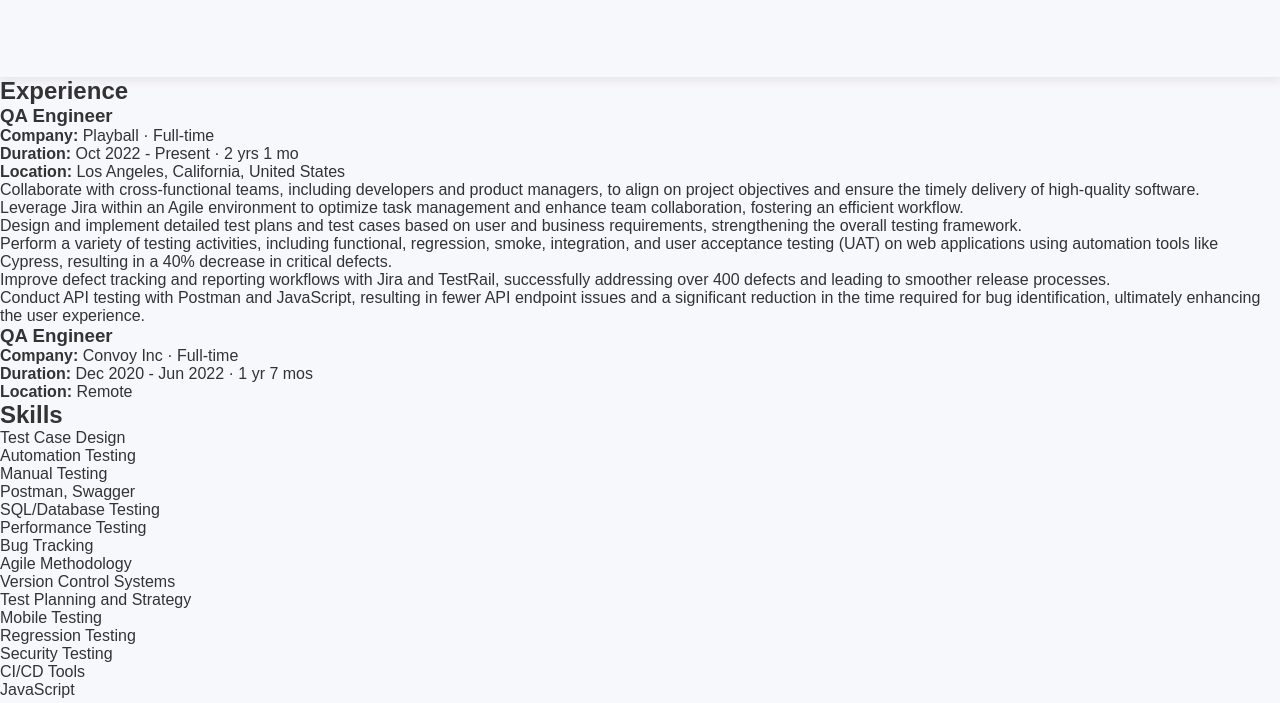
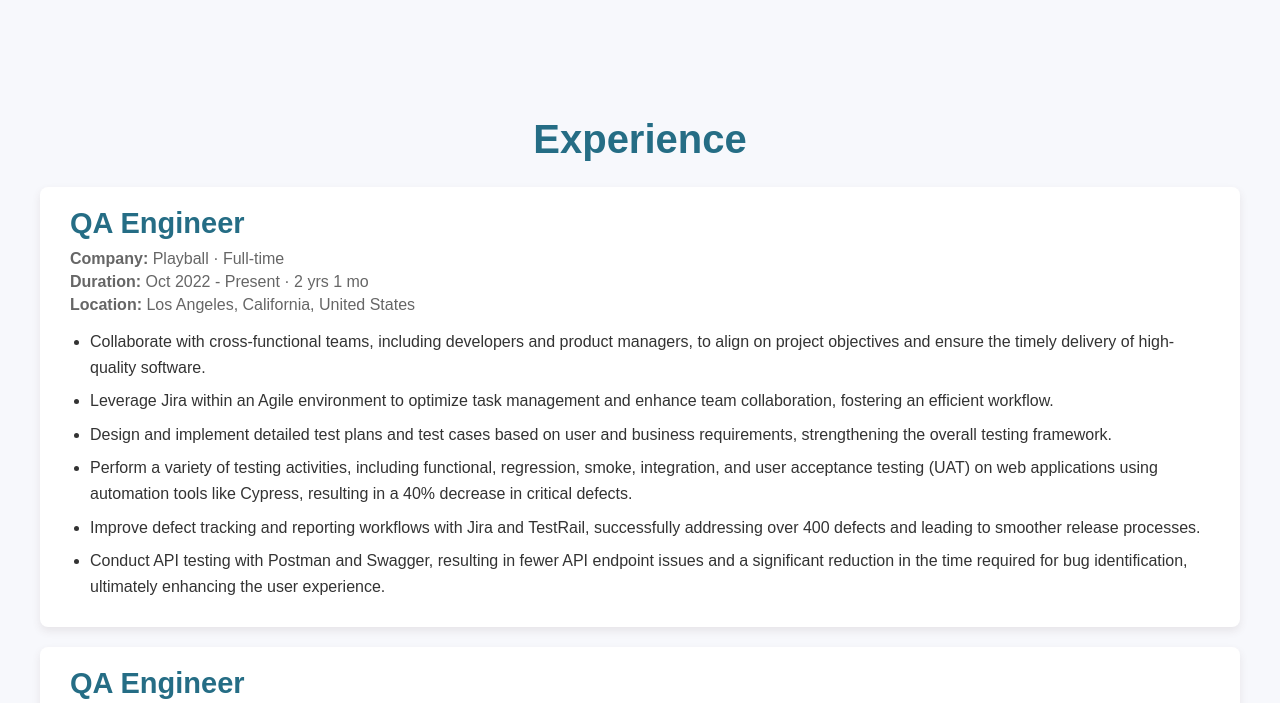
Before and after one commit to valer11k/codemify, a plain HTML site: page resumeWebsite/index.html in a window 1280 px wide. Shown: the part 714-1417 px from the top of the page. Drawn offline with Linux system fonts and the light colour scheme.

Commit message:
Add CSS for experience section

```diff
--- a/resumeWebsite/index.html
+++ b/resumeWebsite/index.html
@@ -55,7 +55,7 @@
                 <li>Design and implement detailed test plans and test cases based on user and business requirements, strengthening the overall testing framework.</li>
                 <li>Perform a variety of testing activities, including functional, regression, smoke, integration, and user acceptance testing (UAT) on web applications using automation tools like Cypress, resulting in a 40% decrease in critical defects.</li>
                 <li>Improve defect tracking and reporting workflows with Jira and TestRail, successfully addressing over 400 defects and leading to smoother release processes.</li>
-                <li>Conduct API testing with Postman and JavaScript, resulting in fewer API endpoint issues and a significant reduction in the time required for bug identification, ultimately enhancing the user experience.</li>
+                <li>Conduct API testing with Postman and Swagger, resulting in fewer API endpoint issues and a significant reduction in the time required for bug identification, ultimately enhancing the user experience.</li>
             </ul>
         </div>
         <div class="job">
--- a/resumeWebsite/style.css
+++ b/resumeWebsite/style.css
@@ -112,3 +112,41 @@
 .button a:hover {
     background-color: #219bc4;
 }
+
+.experience{
+    padding:40px;
+    background-color:#f7f8fc;
+}
+.experience h2{
+    text-align:center;
+    font-size:40px;
+    color:#256d85;
+    margin-bottom:25px;
+}
+.job{
+    background-color:#ffffff;
+    padding:20px 30px;
+    margin-bottom:20px;
+    border-radius:8px;
+    box-shadow: 0px 4px 8px rgba(88, 60, 60, 0.1);
+}
+.job h3{
+    font-size:29px;
+    color:#256d85;
+    margin-bottom:10px;
+}
+.job p{
+    font-size:16px;
+    color:#666;
+    margin:5px 0;
+}
+.responsibilities{
+    padding-left:20px;
+    color:#333;
+    margin-top:15px;
+}
+.responsibilities li{
+    font-size:16px;
+    line-height:1.6;
+    margin-bottom:8px;
+}
```
